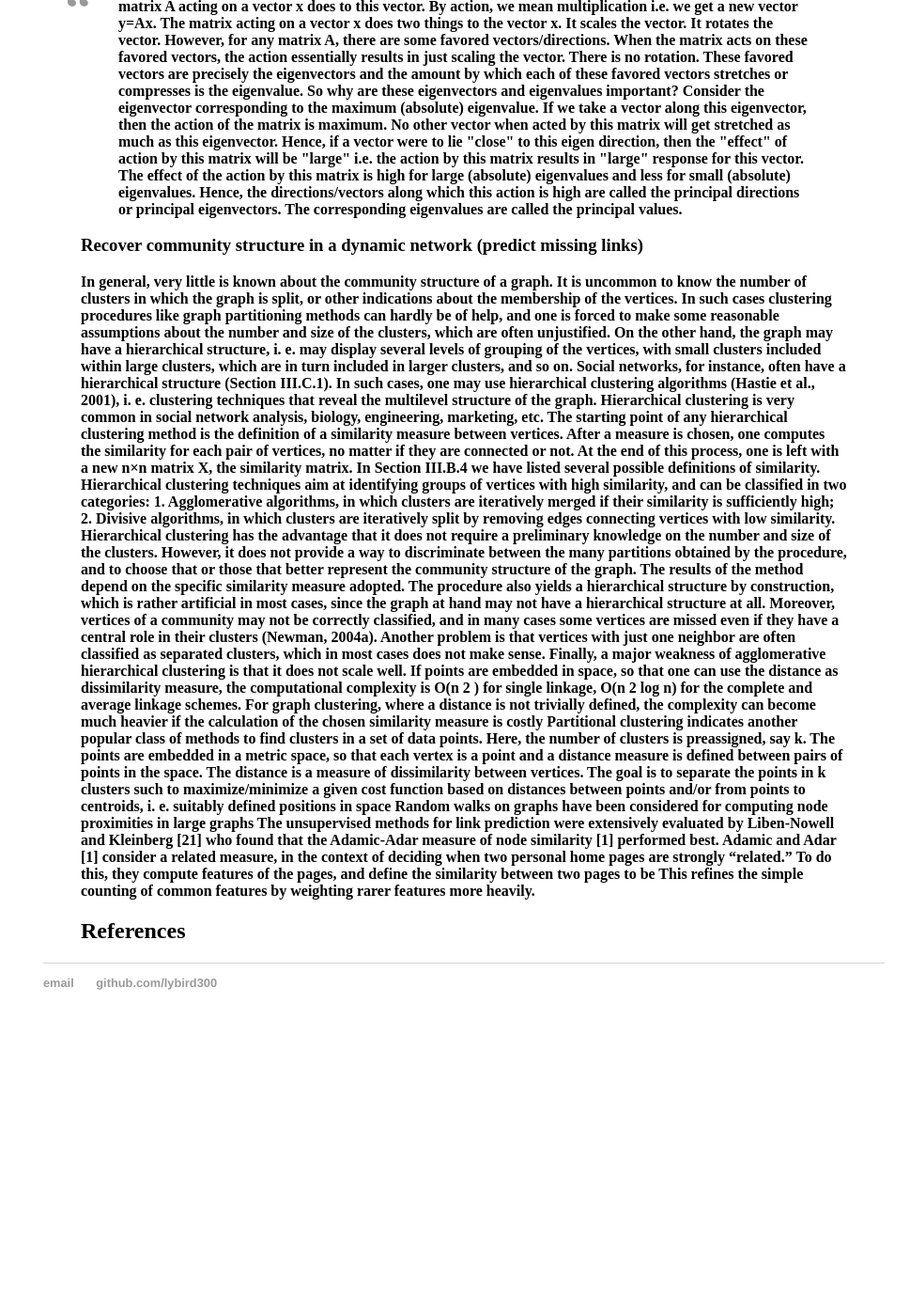
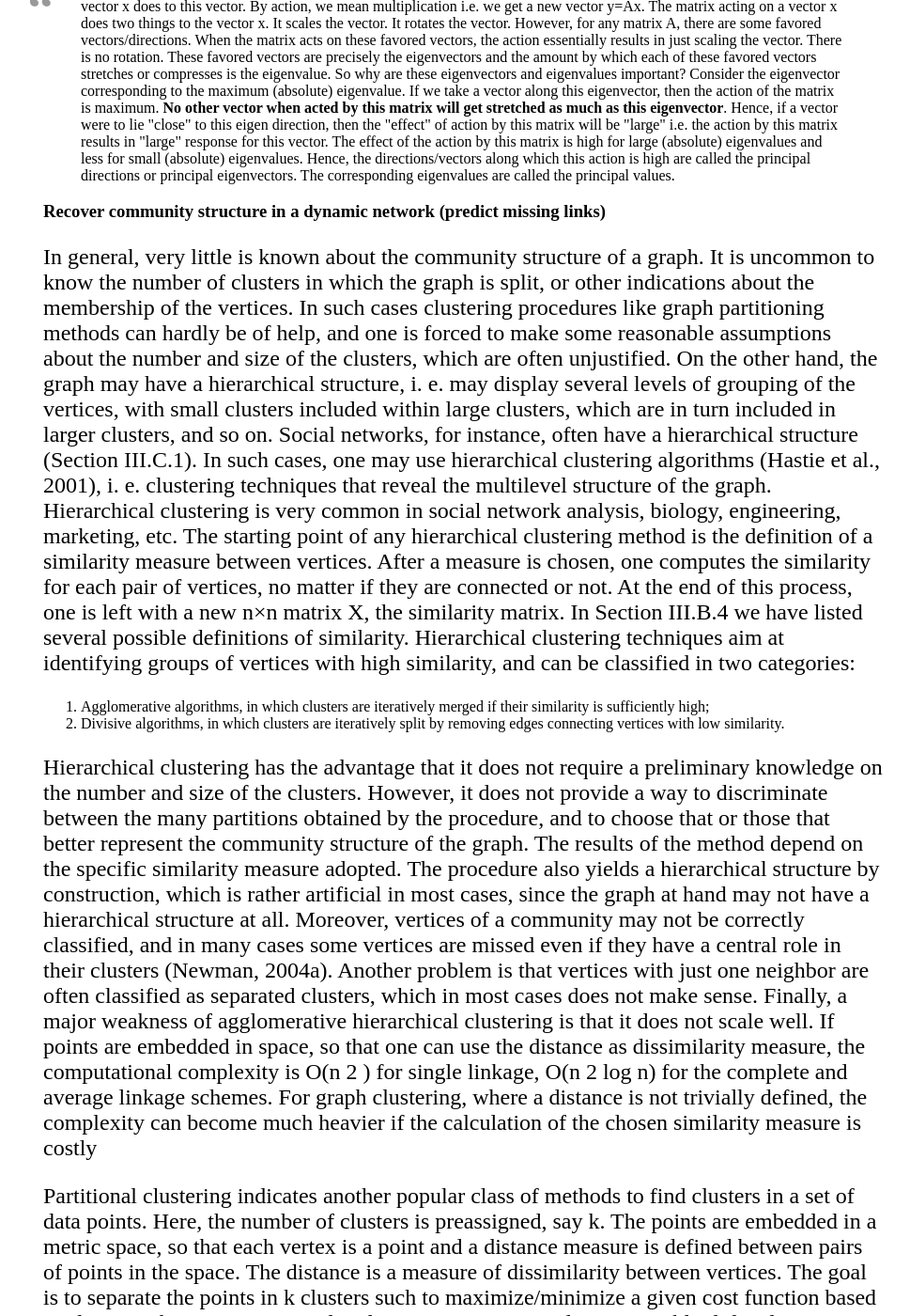
Before and after one commit to lybird300/lybird300.github.io, a Jekyll site: the page built from _posts/2016-03-14-community-structure-network.md, in a window 1280 px wide and 1400 px high, scrolled down 2395 px. Shown: the whole window at 94% size, without its empty margins (146-1115 px from the left). Built offline with Jekyll 4.4.1, drawn with Linux system fonts in a browser that asks for light colours; before the commit the page ends 3508 px from its top, so only the background shows below that; some of the changed text lies outside the part shown.

Commit message:
Update 2016-03-14-community-structure-network.md

```diff
--- a/_posts/2016-03-14-community-structure-network.md
+++ b/_posts/2016-03-14-community-structure-network.md
@@ -43,7 +43,7 @@ Eigenpairs are a lot like the roots of a polynomial. It is difficult to describe
 Eigenvectors are much the same. If you have a line or plane which is invariant then there is only so much you can do to the surrounding space without breaking the limitations. So in a sense eigenvectors are not important because they themselves are fixed but rather they limit the behavior of the linear transformation. Each eigenvector is like a skewer which helps to hold the linear transformation into place.
 Very (very, very) roughly then, the eigenvalues of a linear mapping is a measure of the distortion induced by the transformation and the eigenvectors tell you about how the distortion is oriented. It is precisely this rough picture which makes PCA very useful.
 Suppose you have a set of data which is distributed as an ellipsoid oriented in 33-space. If this ellipsoid was very flat in some direction, then in a sense we can recover much of the information that we want even if we ignore the thickness of the ellipse. This what PCA aims to do. The eigenvectors tell you about how the ellipse is oriented and the eigenvalues tell you where the ellipse is distorted (where it's flat). If you choose to ignore the "thickness" of the ellipse then you are effectively compressing the eigenvector in that direction; you are projecting the ellipsoid into the most optimal direction to look at. To quote wiki:
-<b>PCA can supply the user with a lower-dimensional picture, a "shadow" of this object when viewed from its (in some sense) most informative viewpoint<b></blockquote>
+<b>PCA can supply the user with a lower-dimensional picture, a "shadow" of this object when viewed from its (in some sense) most informative viewpoint</b></blockquote>
 <blockquote>First let us think what a square matrix does to a vector. Consider a matrix A∈Rn×n. Let us see what the matrix A acting on a vector x does to this vector. By action, we mean multiplication i.e. we get a new vector y=Ax.
 The matrix acting on a vector x does two things to the vector x.
 It scales the vector.
```
Also changed, not shown: other parts of _posts/2016-03-14-community-structure-network.md (+2 -0 lines).
